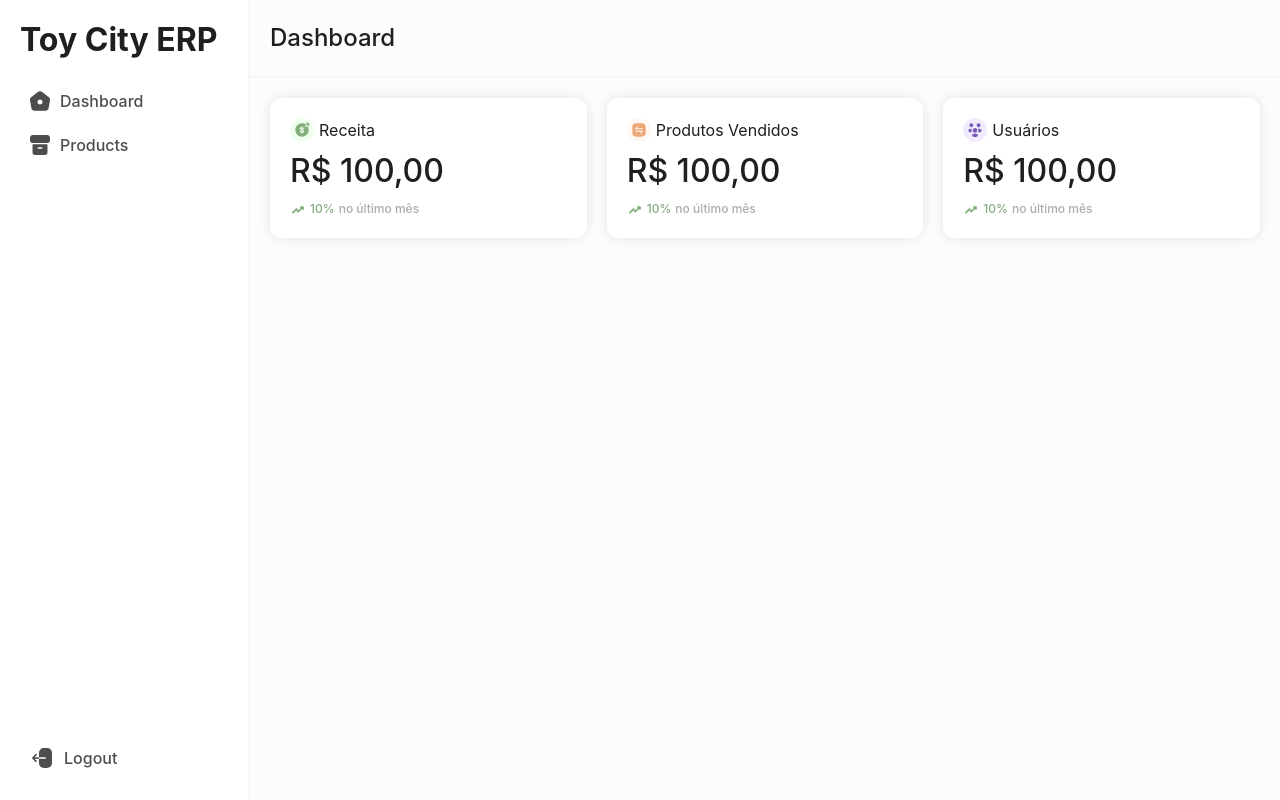
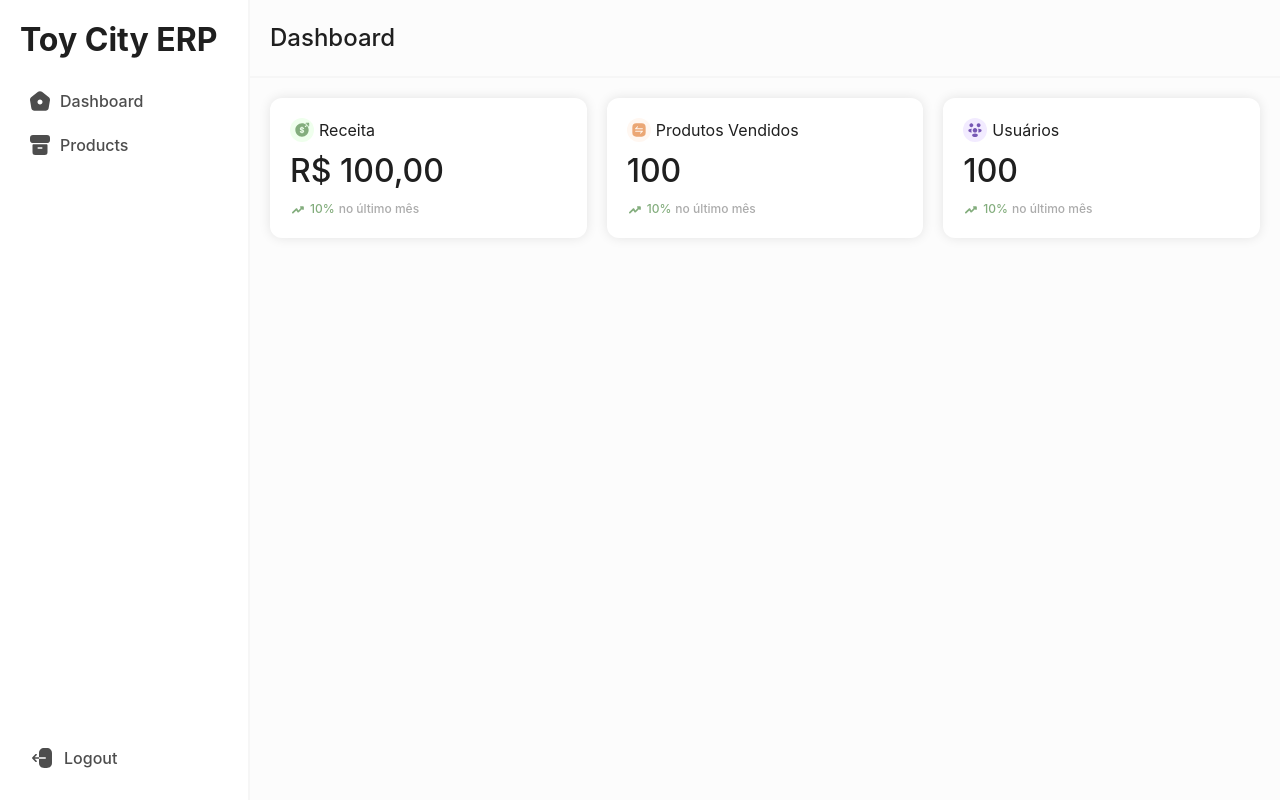
Before and after one commit to hmassareli/simple-dashboard, a React (Vite) app: page / in a window 1280 px wide. Built offline with nearby package versions, Linux system fonts and the light colour scheme.

Commit message:
fix: add types to StatBox

```diff
--- a/src/components/Dashboard/index.tsx
+++ b/src/components/Dashboard/index.tsx
@@ -9,11 +9,13 @@ import SideBar from "../SideBar/SideBar";
 import "./index.css";
 
 const StatsBox = ({
+  type = "number",
   name,
   value,
   variance,
   icon: Icon,
 }: {
+  type?: "number" | "currency";
   name: string;
   value: number;
   variance: number;
@@ -27,10 +29,12 @@ const StatsBox = ({
       </div>
       <p style={{ fontSize: "32px", fontWeight: "500" }}>
         {" "}
-        {value?.toLocaleString("pt-BR", {
-          style: "currency",
-          currency: "BRL",
-        })}
+        {type === "number"
+          ? value
+          : value?.toLocaleString("pt-BR", {
+              style: "currency",
+              currency: "BRL",
+            })}
       </p>
       <p className={`percentage_growth ${variance > 0 ? "up" : "down"}`}>
         {variance > 0 ? <TrendUp /> : <TrendDown />}
@@ -58,6 +62,7 @@ function Dashboard() {
             }}
           >
             <StatsBox
+              type="currency"
               name="Receita"
               icon={ImgMoney}
               variance={revenueVariance}
```
